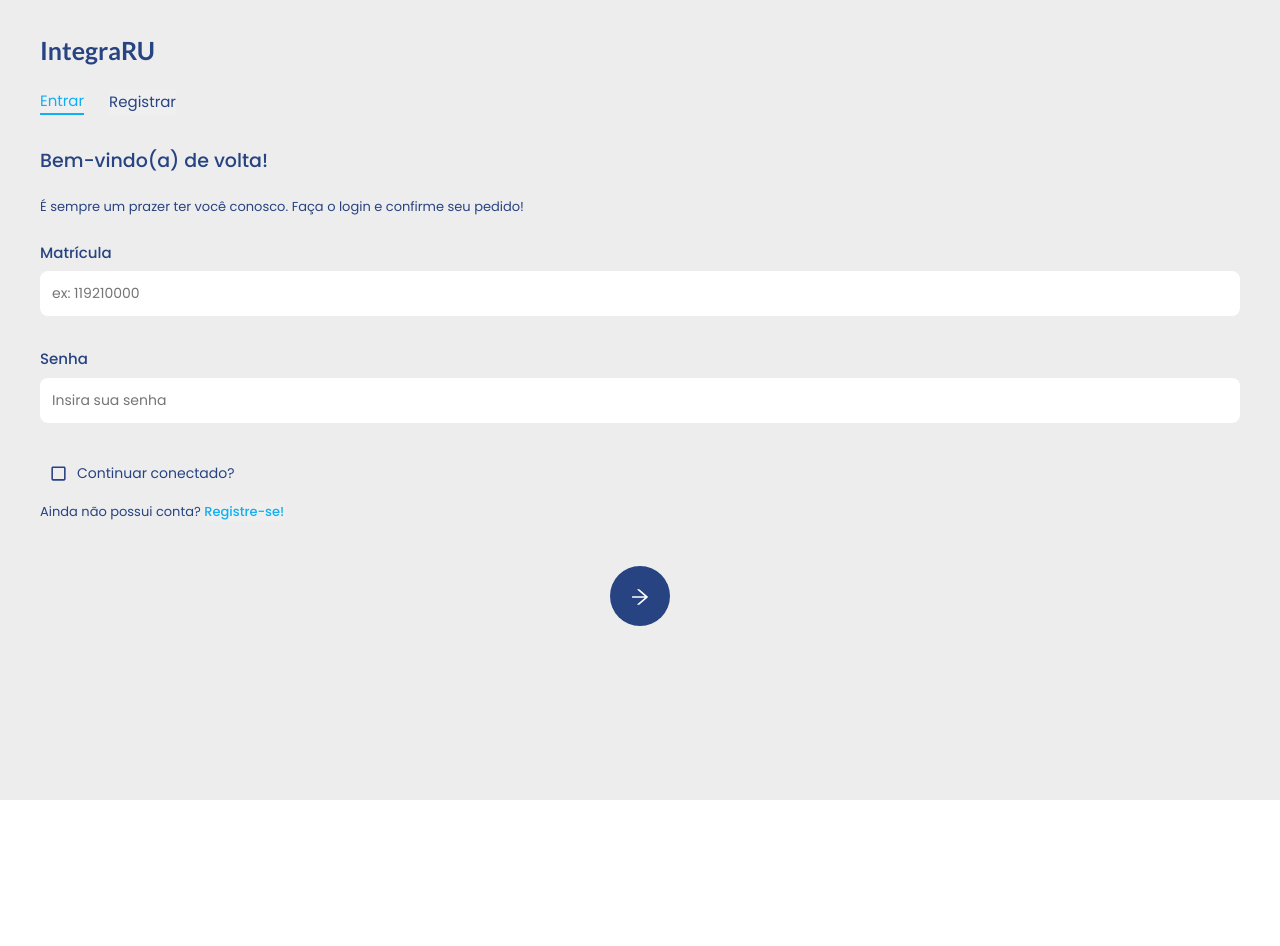
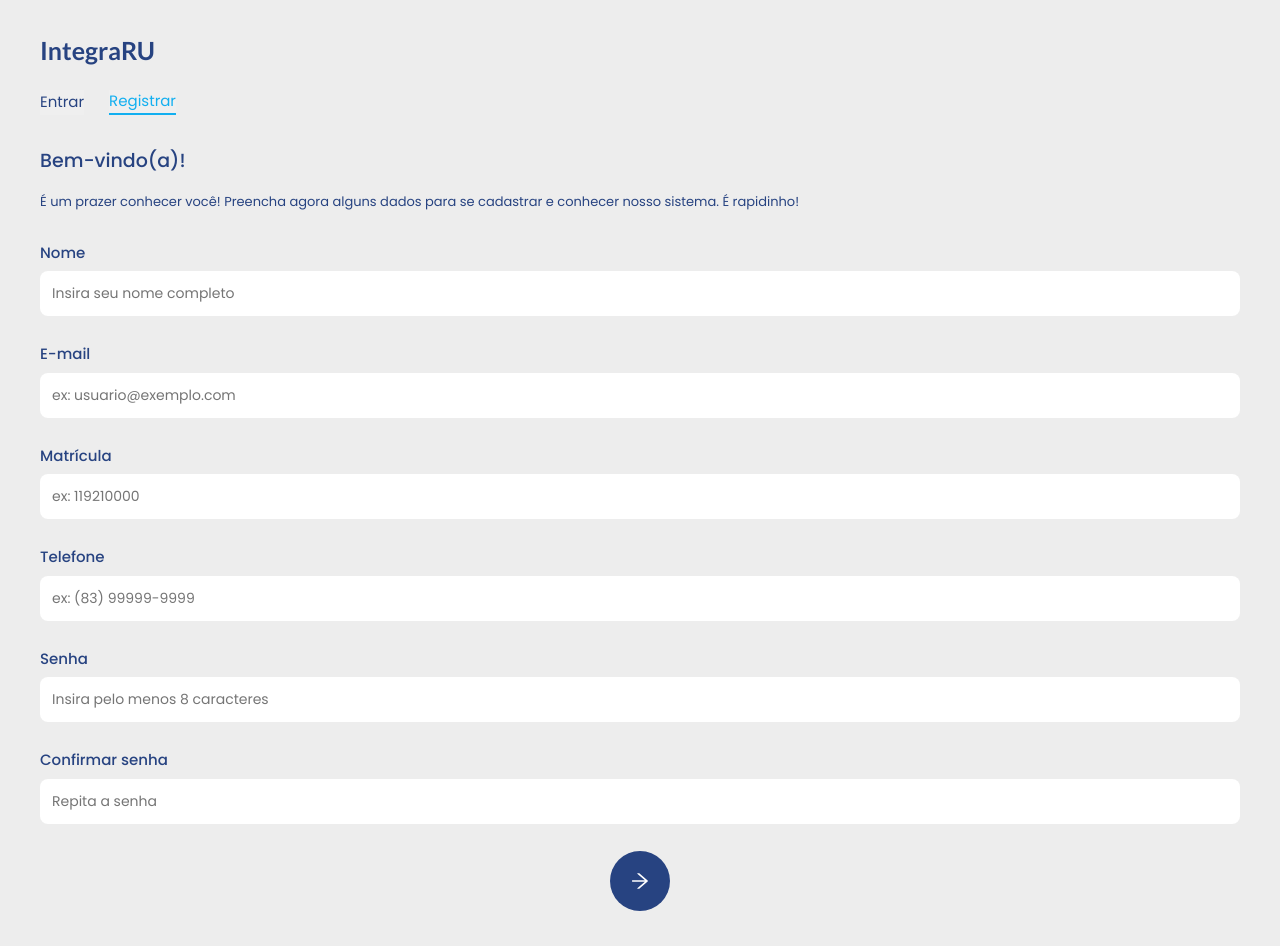
Before and after one commit to IntegraRU/integraru-frontend, a React (Create React App) app: page /user_access in a window 1280 px wide. Before the commit the page ends 800 px from the top, so only its background shows below. Built offline with nearby package versions, Linux system fonts and the light colour scheme.

Commit message:
feat: finish register page

```diff
--- a/src/components/LoginForm/LoginForm.js
+++ b/src/components/LoginForm/LoginForm.js
@@ -7,17 +7,17 @@ import * as yup from 'yup';
 import styles from "./LoginForm.module.css";
 
 const loginSchema = yup.object({
-    registration: yup.number().typeError('Campo obrigatório e apenas numérico').integer().required() ,
+    registration: yup.number().typeError('Campo obrigatório e apenas numérico').integer().required(),
     password: yup.string().required('Senha é obrigatória!'),
     stay_connected: yup.boolean().default(false)
 }).required();
 
-export default function LoginForm({changeForm}) {
-    const { register, handleSubmit, control, formState: { errors }  } = useForm({
+export default function LoginForm({ changeForm }) {
+    const { register, handleSubmit, control, formState: { errors } } = useForm({
         resolver: yupResolver(loginSchema)
     });
 
-    const submitForm = useCallback((data)=>console.log(data), []);
+    const submitForm = useCallback((data) => console.log(data), []);
 
     return (
         <form className={styles.form} onSubmit={handleSubmit(submitForm)}>
@@ -28,12 +28,12 @@ export default function LoginForm({changeForm}) {
             </p>
             <div className={styles.form__textField}>
                 <label for="registration">Matrícula</label>
-                    <input placeholder="ex: 119210000" {...register('registration', {required: true})} />
+                <input placeholder="ex: 119210000" {...register('registration')} />
                 <p className={styles.form__error}>{errors.registration?.message}</p>
             </div>
             <div className={styles.form__textField}>
                 <label for="password">Senha</label>
-                    <input placeholder="Insira sua senha" type="password" {...register('password', {required: true})} />
+                <input placeholder="Insira sua senha" type="password" {...register('password')} />
                 <p className={styles.form__error}>{errors.password?.message}</p>
             </div>
             <div className={styles.form__checkField}>
@@ -46,7 +46,8 @@ export default function LoginForm({changeForm}) {
                             '& .MuiSvgIcon-root': { fontSize: "1.9rem" },
                             '&.Mui-checked': {
                                 color: 'var(--dark-blue)',
-                                                    }}}
+                            }
+                        }}
                         {...field}
                     />}
                 />
--- a/src/components/RegisterForm/RegisterForm.js
+++ b/src/components/RegisterForm/RegisterForm.js
@@ -1,61 +1,68 @@
 import { useCallback } from "react";
-import Checkbox from '@mui/material/Checkbox';
 import { AiOutlineArrowRight } from "react-icons/ai";
-import { useForm, Controller } from "react-hook-form";
+import { useForm } from "react-hook-form";
 import { yupResolver } from '@hookform/resolvers/yup';
 import * as yup from 'yup';
 import styles from "./RegisterForm.module.css";
 
 const registerSchema = yup.object({
-    registration: yup.number().typeError('Campo obrigatório e apenas numérico').integer().required() ,
-    password: yup.string().required('Senha é obrigatória!'),
-    stay_connected: yup.boolean().default(false)
+    name: yup.string().required('Nome é obrigatório!').matches(/\w+\s\w+/, 'Insira também o sobrenome'),
+    email: yup.string().email('E-mail inválido').required('Email é obrigatório!'),
+    registration: yup.number().typeError('Campo obrigatório e apenas numérico').integer().required(),
+    phone: yup.string().required('Telefone é obrigatório!'),
+    password: yup.string().min(8, 'Senha deve possuir 8 ou mais caracteres').required('Senha é obrigatória!'),
+    password_confirmation:  yup.string().required('Confirmação de senha obrigatória!')
+                                        .test('passwords-match', 'As senhas não são iguais',
+                                                function(value){
+                                                    return this.parent.password === value
+                                                })
 }).required();
 
-export default function RegisterForm({changeForm}) {
-    const { register, handleSubmit, control, formState: { errors }  } = useForm({
+export default function RegisterForm() {
+    const { register, handleSubmit, formState: { errors } } = useForm({
         resolver: yupResolver(registerSchema)
     });
 
-    const submitForm = useCallback((data)=>console.log(data), []);
+    const submitForm = useCallback((data) => console.log(data), []);
 
     return (
         <form className={styles.form} onSubmit={handleSubmit(submitForm)}>
-                <h2 className={styles.form__title}>Bem-vindo(a) de volta!</h2>
+            <h2 className={styles.form__title}>Bem-vindo(a)!</h2>
             <p className={styles.form__subtitle}>
-                    É sempre um prazer ter você conosco. Faça o login e confirme seu
-                    pedido!
+                É um prazer conhecer você! Preencha agora alguns dados para se cadastrar e conhecer
+                nosso sistema. É rapidinho!
             </p>
             <div className={styles.form__textField}>
+                <label for="name">Nome</label>
+                <input placeholder="Insira seu nome completo" {...register('name')} />
+                <p className={styles.form__error}>{errors.name?.message}</p>
+            </div>
+            <div className={styles.form__textField}>
+                <label for="email">E-mail</label>
+                <input placeholder="ex: usuario@exemplo.com" {...register('email')} />
+                <p className={styles.form__error}>{errors.email?.message}</p>
+            </div>
+            <div className={styles.form__textField}>
                 <label for="registration">Matrícula</label>
-                    <input placeholder="ex: 119210000" {...register('registration', {required: true})} />
+                <input placeholder="ex: 119210000" {...register('registration')} />
                 <p className={styles.form__error}>{errors.registration?.message}</p>
             </div>
             <div className={styles.form__textField}>
+                <label for="phone">Telefone</label>
+                <input placeholder="ex: (83) 99999-9999" type="number" {...register('phone')} />
+                <p className={styles.form__error}>{errors.phone?.message}</p>
+            </div>
+            <div className={styles.form__textField}>
                 <label for="password">Senha</label>
-                    <input placeholder="Insira sua senha" type="password" {...register('password', {required: true})} />
+                <input placeholder="Insira pelo menos 8 caracteres" type="password" {...register('password')} />
                 <p className={styles.form__error}>{errors.password?.message}</p>
             </div>
-                <div className={styles.form__checkField}>
-                    <Controller
-                        name="stay_connected"
-                        control={control}
-                        render={({ field }) => <Checkbox
-                                                sx={{
-                                                    color: 'var(--dark-blue)',
-                                                    '& .MuiSvgIcon-root': { fontSize: "1.9rem" },
-                                                    '&.Mui-checked': {
-                                                        color: 'var(--dark-blue)',
-                                                    }}}
-                                                {...field}
-                                                />}
-                    />
+            <div className={styles.form__textField}>
+                <label for="password_confirmation">Confirmar senha</label>
+                <input placeholder="Repita a senha" type="password" {...register('password_confirmation')} />
+                <p className={styles.form__error}>{errors.password_confirmation?.message}</p>
+            </div>
 
-                    <label for="stay_connected">Continuar conectado?</label>
-                </div>
-                <p className={styles.form__registerLink}>
-                    Ainda não possui conta? <button type="button" onClick={changeForm}>Registre-se!</button>
-                </p>
             <button type="submit" className={styles.form__submit}>
                 <AiOutlineArrowRight />
             </button>
--- a/src/components/RegisterForm/RegisterForm.module.css
+++ b/src/components/RegisterForm/RegisterForm.module.css
@@ -1,7 +1,7 @@
 .form {
     display: flex;
     flex-direction: column;
-    gap: 2.5rem;
+    gap: 2rem;
 }
 
 .form__title {
@@ -13,6 +13,7 @@
 
 .form__subtitle {
     font-size: 1.3rem;
+    margin-bottom: 1rem;
 }
 
 .form__textField{
@@ -38,29 +39,13 @@
     color: var(--red);
 }
 
-.form__checkField {
-    display: flex;
-    align-items: center;
-    font-size: 1.4rem;
-}
-
-.form__registerLink {
-    margin-top: -1.5rem;
-    font-size: 1.3rem;
-}
-
-.form__registerLink > button {
-    color: var(--blue);
-    font-weight: 500;
-}
-
 .form__submit {
     align-self: center;
     border-radius: 50%;
     width: 6rem;
     height: 6rem;
     background-color: var(--dark-blue);
-    margin: 2rem 0 3.5rem;
+    margin-bottom: 3.5rem;
 }
 
 .form__submit > svg {
--- a/src/index.css
+++ b/src/index.css
@@ -1,5 +1,5 @@
-@import url('https://fonts.googleapis.com/css2?family=Poppins:ital,wght@0,400;0,500;0,600;0,700;1,400&display=swap');
-@import url('https://fonts.googleapis.com/css2?family=Lato:ital,wght@0,400;0,700;1,400&display=swap');
+@import url("https://fonts.googleapis.com/css2?family=Poppins:ital,wght@0,400;0,500;0,600;0,700;1,400&display=swap");
+@import url("https://fonts.googleapis.com/css2?family=Lato:ital,wght@0,400;0,700;1,400&display=swap");
 
 html {
   font-size: 10px;
@@ -13,24 +13,26 @@ body {
   font-size: 1.6rem;
 }
 
-:root{
-  --white: #FFFFFF;
-  --grey: #EDEDED;
-  --blue: #12AFF0;
-  --mid-blue: #0E86B8;
+:root {
+  --white: #ffffff;
+  --grey: #ededed;
+  --blue: #12aff0;
+  --mid-blue: #0e86b8;
   --dark-blue: #274381;
-  --dark-grey: #504D4E;
+  --dark-grey: #504d4e;
   --red: #ff3333;
 
-  font-family: 'Open Sans', sans-serif;
+  font-family: "Open Sans", sans-serif;
 }
 
 code {
-  font-family: source-code-pro, Menlo, Monaco, Consolas, 'Courier New',
+  font-family: source-code-pro, Menlo, Monaco, Consolas, "Courier New",
     monospace;
 }
 
-p, h1, h2 {
+p,
+h1,
+h2 {
   margin: 0;
 }
 
@@ -57,3 +59,15 @@ button {
 ::-webkit-scrollbar-thumb:hover {
   background: var(--dark-blue);
 }
+
+input::-webkit-outer-spin-button,
+input::-webkit-inner-spin-button {
+  -webkit-appearance: none;
+  appearance: none;
+  margin: 0;
+}
+
+input[type="number"] {
+  -moz-appearance: textfield;
+  appearance: textfield;
+}
--- a/src/pages/UserAccess/UserAccess.js
+++ b/src/pages/UserAccess/UserAccess.js
@@ -1,7 +1,6 @@
 import styles from "./UserAccess.module.css";
 import React, { useReducer } from "react";
 import {LoginForm, RegisterForm} from "../../components";
-import { tab } from "@testing-library/user-event/dist/tab";
 
 const tabReducer = (state, action) => {
     switch (action) {
@@ -15,7 +14,7 @@ const tabReducer = (state, action) => {
 };
 
 export default function UserAccess() {
-    const [shownTab, dispatch] = useReducer(tabReducer, "LOGIN");
+    const [shownTab, dispatch] = useReducer(tabReducer, "REGISTER");
 
     return (
         <div className={styles.login}>
@@ -34,7 +33,7 @@ export default function UserAccess() {
                     Registrar
                 </button>
             </div>
-            {tab === 'LOGIN' ?
+            {shownTab === 'LOGIN' ?
                 <LoginForm changeForm={()=>dispatch('SET_REGISTER_TAB')} /> :
                 <RegisterForm />
             }
```
Lines whose indentation alone changed are shown as unchanged.
